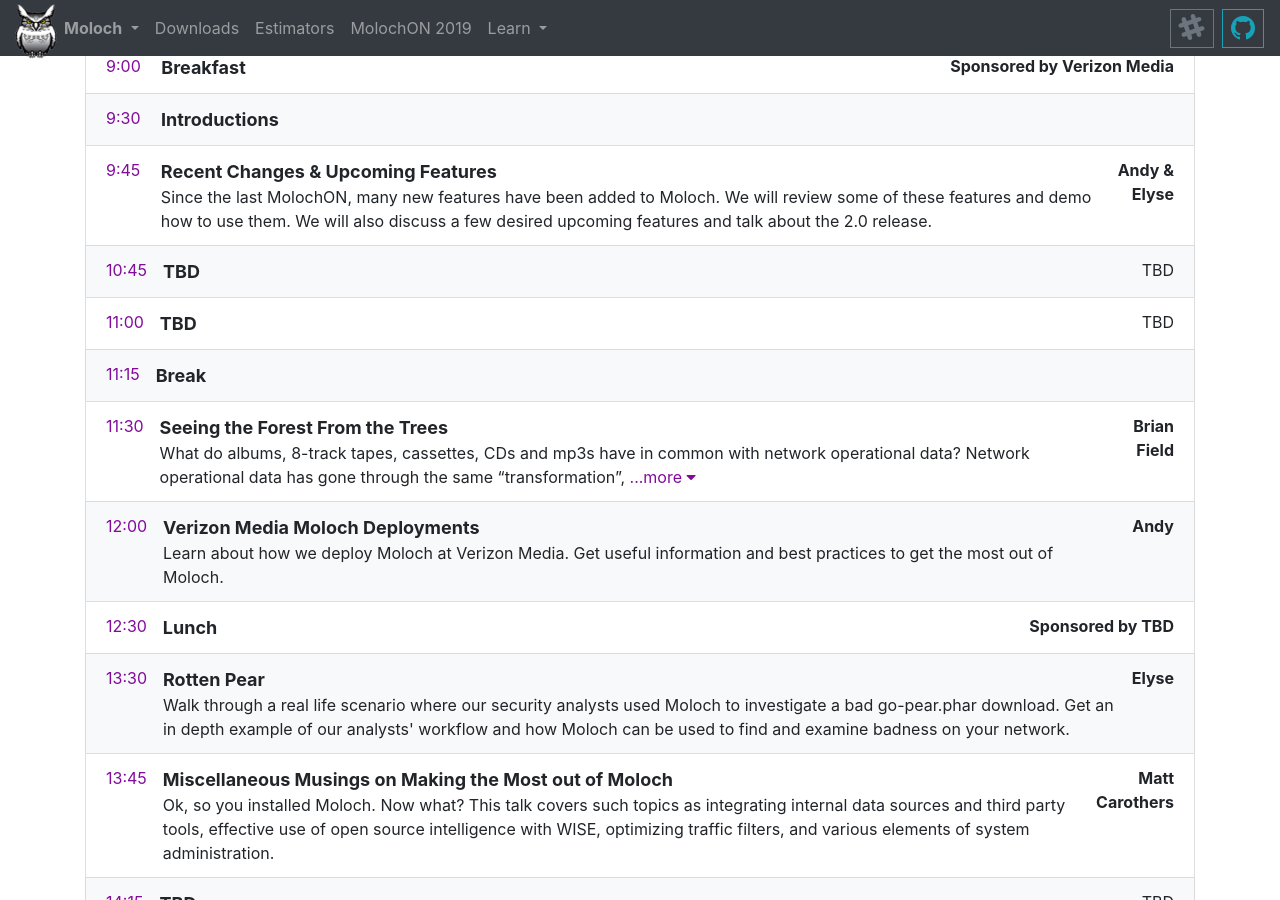
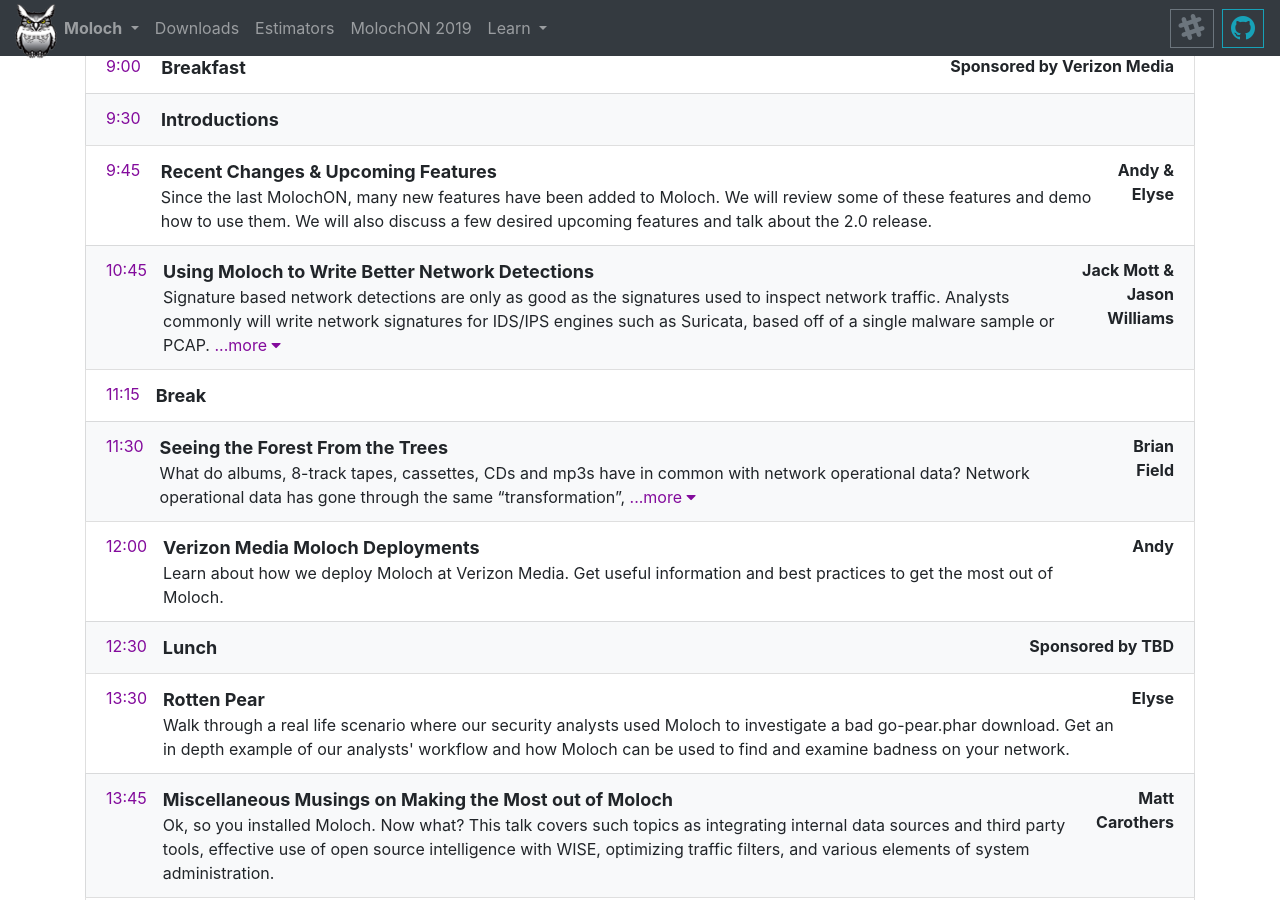
Before and after one commit to aol/molochweb, a Jekyll site: the page built from on.html, in a window 1280 px wide and 900 px high, scrolled down 880 px. Built offline with Jekyll 4.4.1, drawn with Linux system fonts in a browser that asks for light colours.

Commit message:
add emerginthreats talk

```diff
--- a/on.html
+++ b/on.html
@@ -166,15 +166,42 @@
               <li class="list-group-item">
                 <div class="d-flex align-items-start justify-content-between">
                   <div class="mr-auto purp-text">10:45</div>
-                  <div class="pl-3 flex-fill agenda-title">TBD</div>
-                  <div class="pl-3 flex-fill mr-n1 text-right">TBD</div>
-                </div>
-              </li>
-              <li class="list-group-item">
-                <div class="d-flex align-items-start justify-content-between">
-                  <div class="mr-auto purp-text">11:00</div>
-                  <div class="pl-3 flex-fill agenda-title">TBD</div>
-                  <div class="pl-3 flex-fill mr-n1 text-right">TBD</div>
+                  <div class="pl-3 flex-fill">
+                    <div class="agenda-title">
+                      Using Moloch to Write Better Network Detections
+                    </div>
+                    <span class="agenda-description">
+                      Signature based network detections are only as good as
+                      the signatures used to inspect network traffic. Analysts
+                      commonly will write network signatures for IDS/IPS engines
+                      such as Suricata, based off of a single malware sample
+                      or PCAP.
+                      <a class="agenda-description-more-btn cursor-pointer purp-text no-wrap"
+                        onclick="showMore(event)">
+                        ...more&nbsp;<span class="fa fa-caret-down"></span>
+                      </a>
+                      <span class="agenda-description-more-text"
+                        style="display:none;">
+                        This, unfortunately, can lead to false positivesor
+                        arguably worse: false negatives during traffic
+                        analysis. By leveraging Moloch to cluster PCAPs from
+                        multiple, sometimes hundreds of unique sandbox runs for
+                        the same family of malware, it allows us to obtain a
+                        better understanding of what is or isn't unique in
+                        traffic. Based off this we can write better stronger
+                        detections that can outlast basic variance in traffic
+                        patterns, updates in malware C2 protocol, and spot gaps
+                        in detection.
+                      </span>
+                      <a class="agenda-description-less-btn cursor-pointer purp-text no-wrap"
+                        onclick="showLess(event)"
+                        style="display:none;">
+                        less&nbsp;<span class="fa fa-caret-up"></span>
+                      </a>
+                  </div>
+                  <div class="pl-3 flex-fill mr-n1 text-right">
+                    <strong>Jack Mott & Jason Williams</strong>
+                  </div>
                 </div>
               </li>
               <li class="list-group-item">
```
